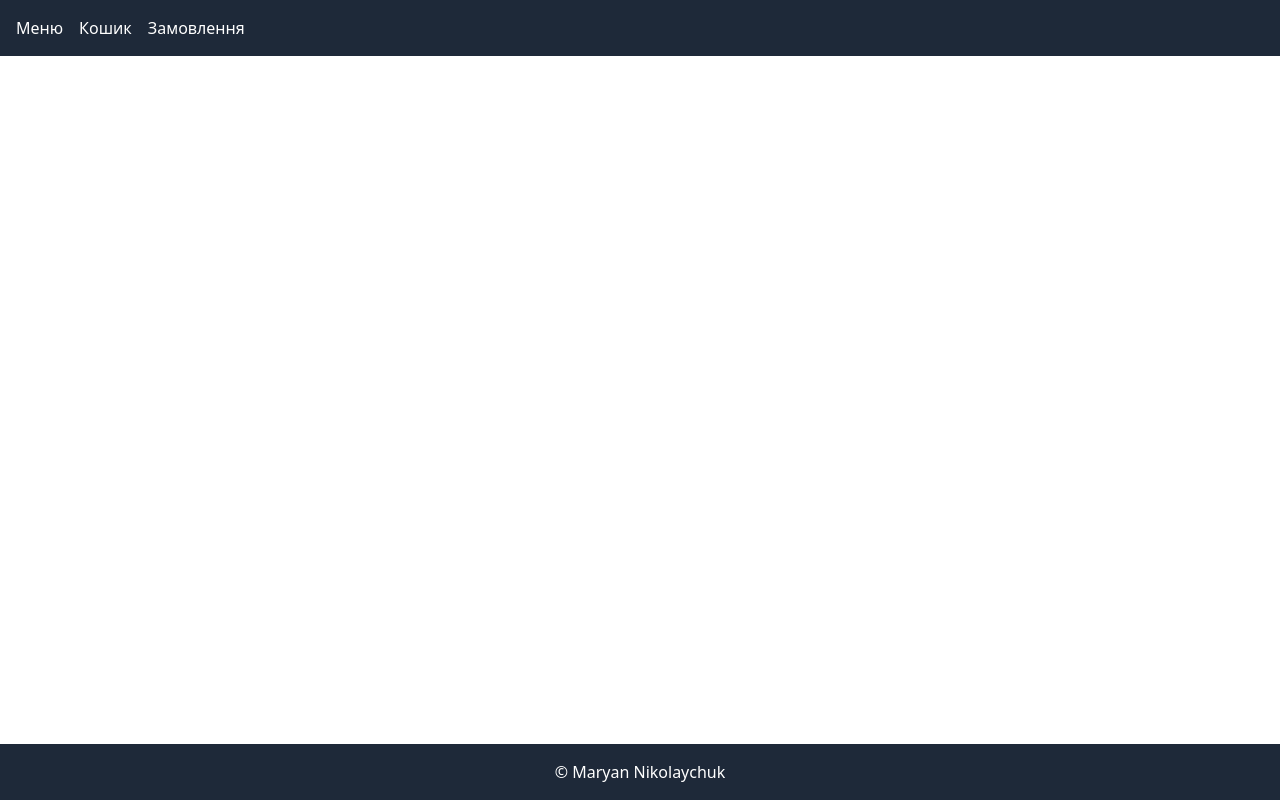
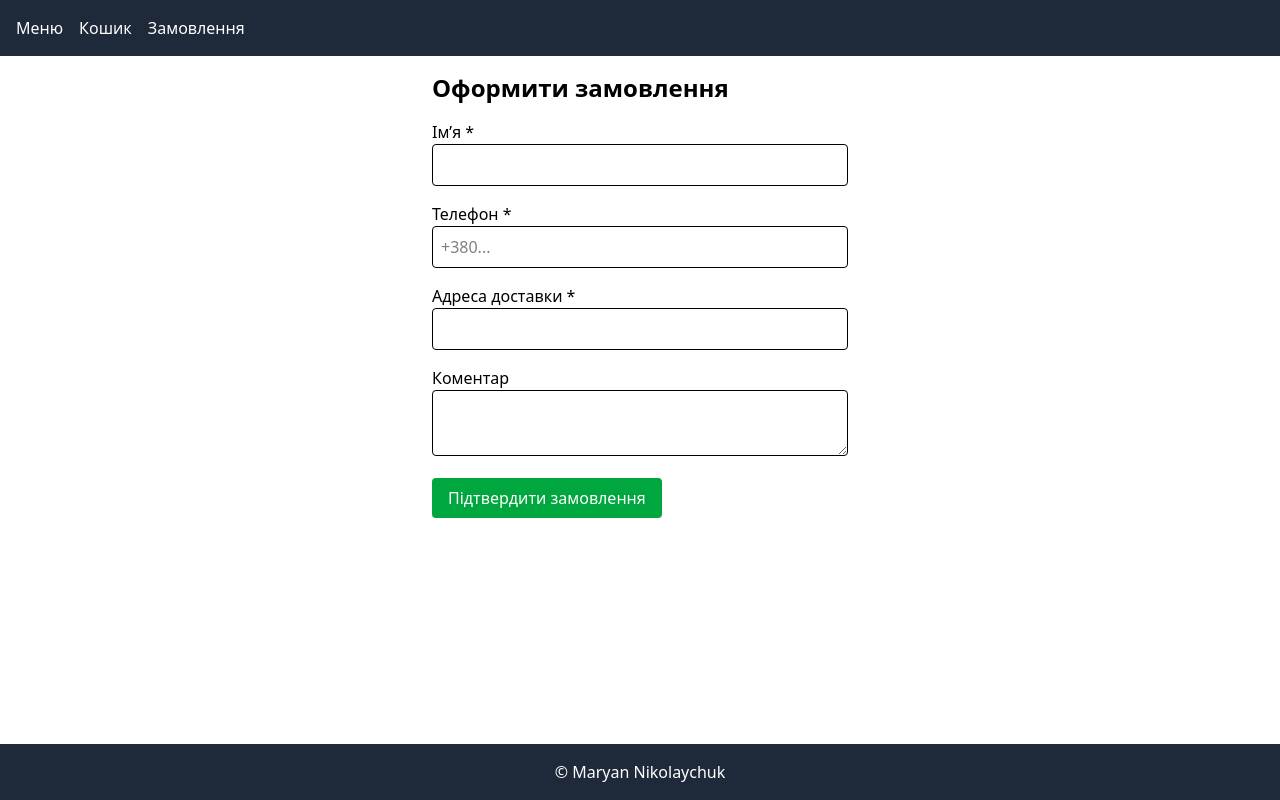
Before and after one commit to maruknik/PizzeriaReactApp, a React (Vite) app in the folder PizzeriaApp/: page /order in a window 1280 px wide. Built offline with nearby package versions, Linux system fonts and the light colour scheme.

Commit message:
add OrderForm validation and confirmation

```diff
--- a/PizzeriaApp/package.json
+++ b/PizzeriaApp/package.json
@@ -11,10 +11,12 @@
   },
   "dependencies": {
     "@tailwindcss/vite": "^4.1.6",
+    "formik": "^2.4.6",
     "react": "^19.1.0",
     "react-dom": "^19.1.0",
     "react-router-dom": "^7.6.0",
-    "tailwindcss": "^4.1.6"
+    "tailwindcss": "^4.1.6",
+    "yup": "^1.6.1"
   },
   "devDependencies": {
     "@eslint/js": "^9.25.0",
--- a/PizzeriaApp/src/App.jsx
+++ b/PizzeriaApp/src/App.jsx
@@ -3,7 +3,7 @@ import { Routes, Route } from 'react-router-dom';
 import Layout from './components/layout/Layout';
 import Menu from './features/menu/Menu';
 import Cart from './features/cart/Cart';
-//import OrderForm from './features/order/OrderForm'; <Route path="/order" element={<OrderForm />} />
+import OrderForm from './features/order/OrderForm';
 import './styles/index.css';
 
 function App() {
@@ -12,6 +12,7 @@ function App() {
       <Routes>
         <Route path="/" element={<Menu />} />
         <Route path="/cart" element={<Cart />} />
+        <Route path="/order" element={<OrderForm />} />
       </Routes>
     </Layout>
   );
--- a/PizzeriaApp/src/features/order/OrderForm.jsx
+++ b/PizzeriaApp/src/features/order/OrderForm.jsx
@@ -0,0 +1,98 @@
+import React, { useState } from "react";
+import { useFormik } from "formik";
+import { initialValues, validationSchema } from "./orderFormSchema";
+
+const OrderForm = () => {
+  const [confirmed, setConfirmed] = useState(false);
+
+
+const formik = useFormik({
+  initialValues,
+  validationSchema,
+  onSubmit: (values) => {
+    console.log("Дані замовлення:", values);
+    setConfirmed(true);
+  },
+});
+
+  if (confirmed) {
+    return (
+      <div className="p-4">
+        <h2 className="text-2xl font-bold text-green-600">Замовлення підтверджено!</h2>
+        <p>Дякуємо за ваше замовлення, {formik.values.name}.</p>
+      </div>
+    );
+  }
+
+  return (
+    <form onSubmit={formik.handleSubmit} className="space-y-4 p-4 max-w-md mx-auto">
+      <h2 className="text-2xl font-bold mb-4">Оформити замовлення</h2>
+
+      <div>
+        <label className="block">Ім’я *</label>
+        <input
+          name="name"
+          type="text"
+          onChange={formik.handleChange}
+          onBlur={formik.handleBlur}
+          value={formik.values.name}
+          className="border rounded w-full p-2"
+        />
+        {formik.touched.name && formik.errors.name && (
+          <div className="text-red-500 text-sm">{formik.errors.name}</div>
+        )}
+      </div>
+
+      <div>
+        <label className="block">Телефон *</label>
+        <input
+          name="phone"
+          type="tel"
+          onChange={formik.handleChange}
+          onBlur={formik.handleBlur}
+          value={formik.values.phone}
+          className="border rounded w-full p-2"
+          placeholder="+380..."
+        />
+        {formik.touched.phone && formik.errors.phone && (
+          <div className="text-red-500 text-sm">{formik.errors.phone}</div>
+        )}
+      </div>
+
+      <div>
+        <label className="block">Адреса доставки *</label>
+        <input
+          name="address"
+          type="text"
+          onChange={formik.handleChange}
+          onBlur={formik.handleBlur}
+          value={formik.values.address}
+          className="border rounded w-full p-2"
+        />
+        {formik.touched.address && formik.errors.address && (
+          <div className="text-red-500 text-sm">{formik.errors.address}</div>
+        )}
+      </div>
+
+      <div>
+        <label className="block">Коментар</label>
+        <textarea
+          name="comment"
+          onChange={formik.handleChange}
+          onBlur={formik.handleBlur}
+          value={formik.values.comment}
+          className="border rounded w-full p-2"
+        />
+      </div>
+
+      <button
+        type="submit"
+        className="bg-green-600 text-white py-2 px-4 rounded hover:bg-green-700"
+      >
+        Підтвердити замовлення
+      </button>
+    </form>
+  );
+};
+
+export default OrderForm;
--- /dev/null
+++ b/PizzeriaApp/src/features/order/orderFormSchema.js
@@ -0,0 +1,16 @@
+import * as Yup from "yup";
+
+export const initialValues = {
+  name: "",
+  phone: "",
+  address: "",
+  comment: "",
+};
+
+export const validationSchema = Yup.object({
+  name: Yup.string().required("Ім’я обов’язкове"),
+  phone: Yup.string()
+    .matches(/^\+380\d{9}$/, "Введіть коректний номер телефону")
+    .required("Телефон обов’язковий"),
+  address: Yup.string().required("Адреса обов’язкова"),
+});
```
Also changed, not shown: 1 other file (tests, documents, lock files or other folders).
